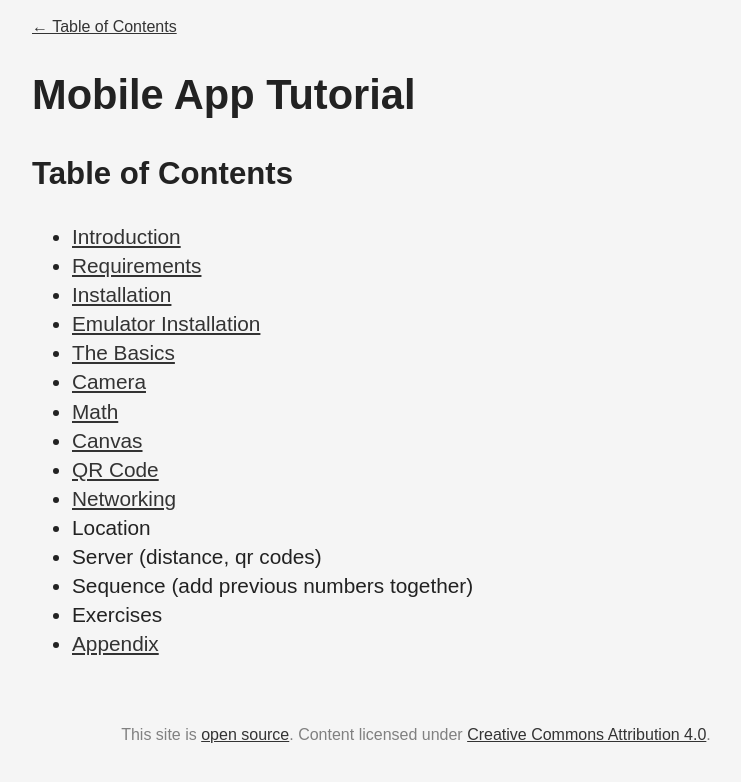
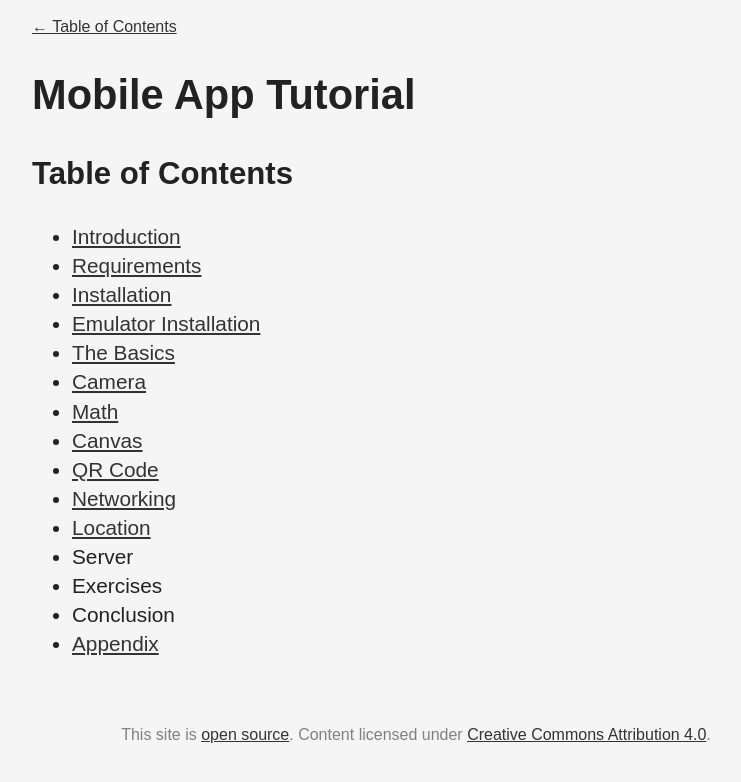
Before and after one commit to feihong/mobile-app-tutorial-old, a Jekyll site: the page built from index.md, in a window 1280 px wide. Shown: the top 782 px of the page, without its empty margins (224-965 px from the left). Built offline with Jekyll 4.4.1, drawn with Linux system fonts in a browser that asks for light colours; nearby versions of some CDN libraries; Markdown is read by kramdown in place of the engine named in the settings.

Commit message:
Minor changes to TOC

```diff
--- a/index.md
+++ b/index.md
@@ -14,8 +14,8 @@ title: Mobile App Tutorial
 - [Canvas](canvas)
 - [QR Code](qr-code)
 - [Networking](networking)
-- Location
-- Server (distance, qr codes)
-- Sequence (add previous numbers together)
+- [Location](location)
+- Server
 - Exercises
+- Conclusion
 - [Appendix](appendix)
```
Also changed, not shown: 1 other file.
